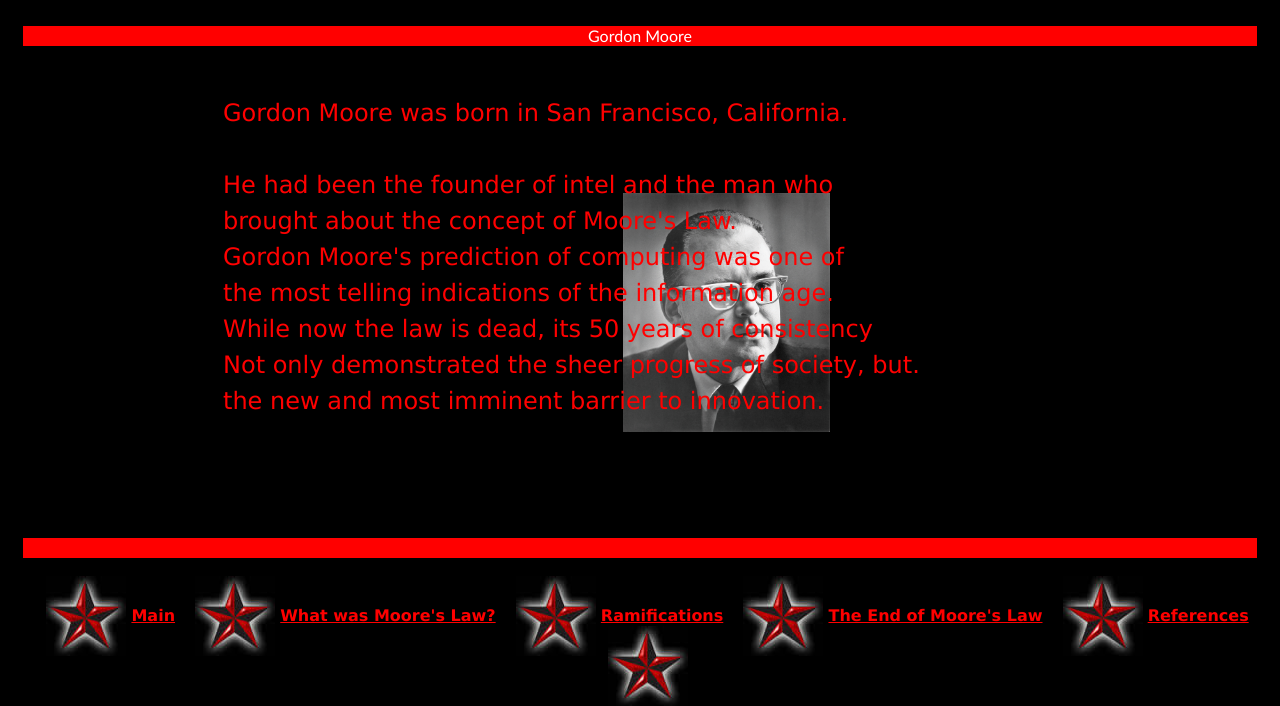
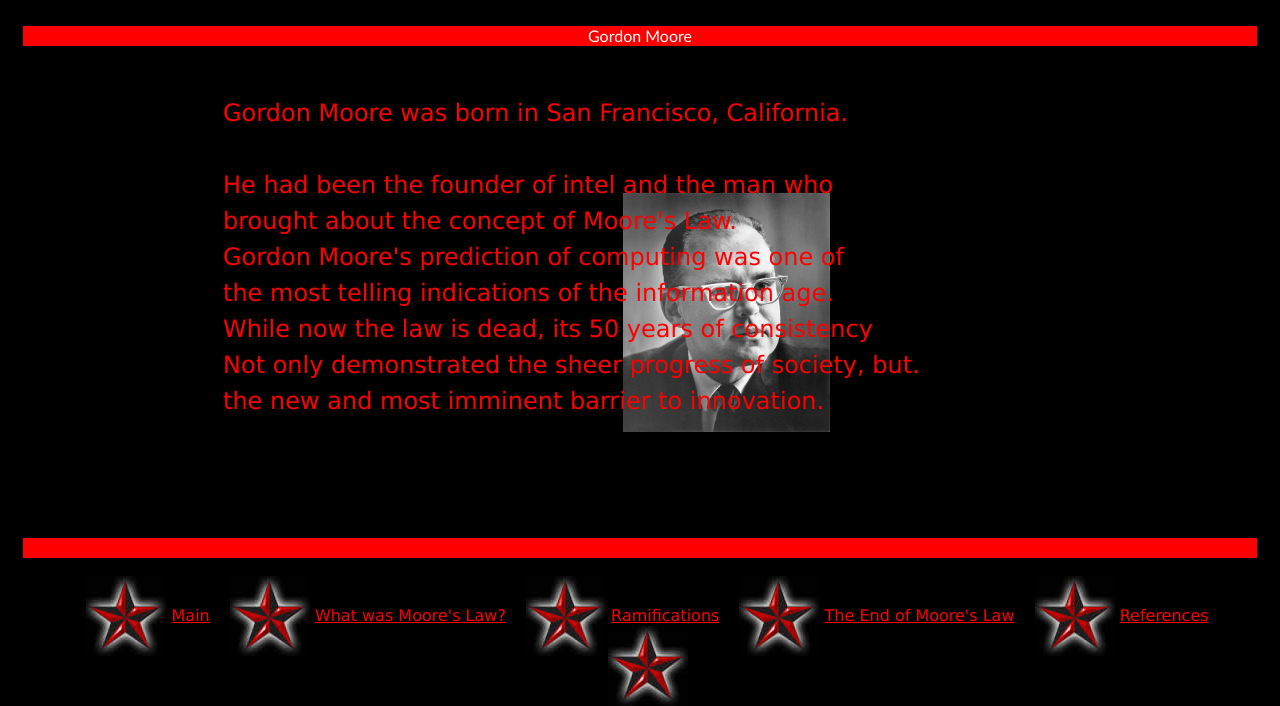
Before and after one commit to Crossu88/CS105_Group_Project, a plain HTML site: page index.html in a window 1280 px wide. Shown: the part 492-1198 px from the top of the page. Drawn offline with nearby package versions, Linux system fonts and the light colour scheme.

Commit message:
Streamline and clean. Rid redundancies or unused code.

```diff
--- a/style1.css
+++ b/style1.css
@@ -61,13 +61,10 @@
 }
 
 a {
-	font-weight: bold;
-	color: black;
+	font-weight: normal;
+	color: red;
 }
 
-a {
-	font-weight: bold;
-}
 
 a:link {
 	color: red;
```
